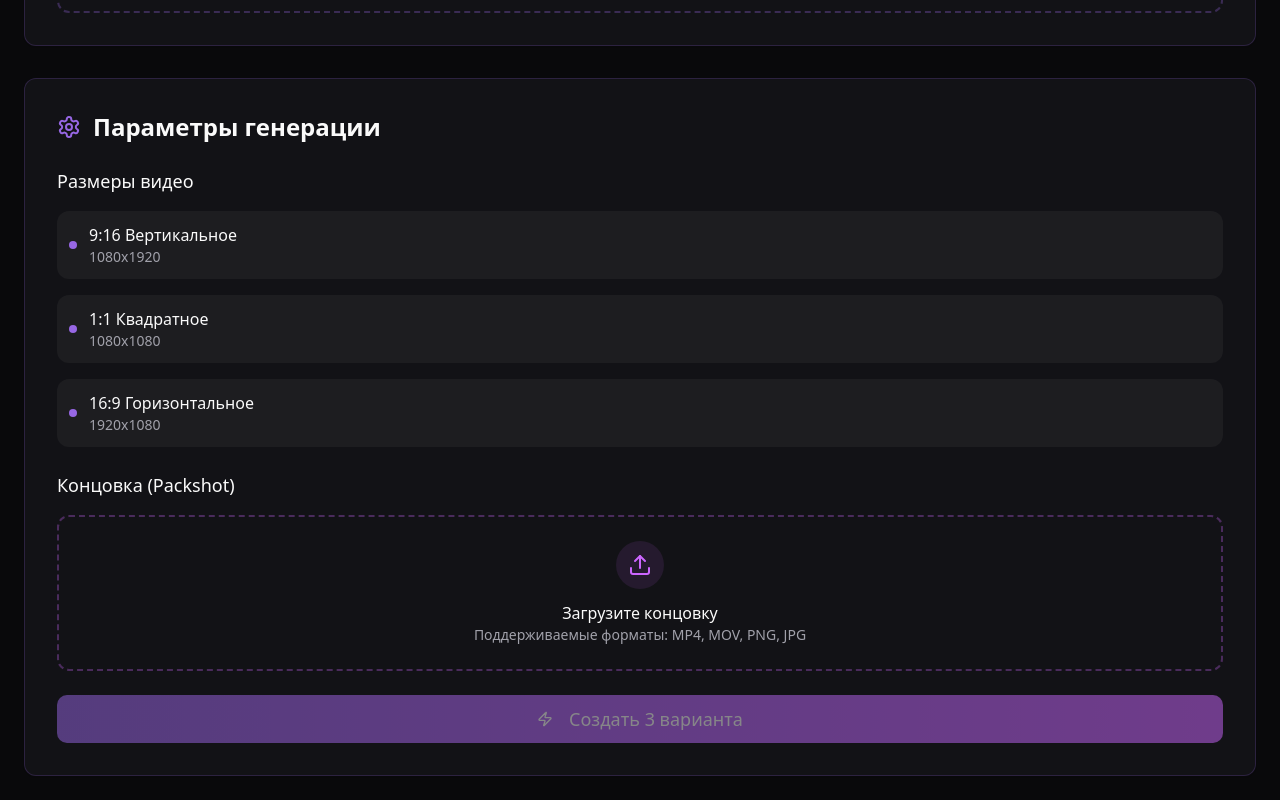
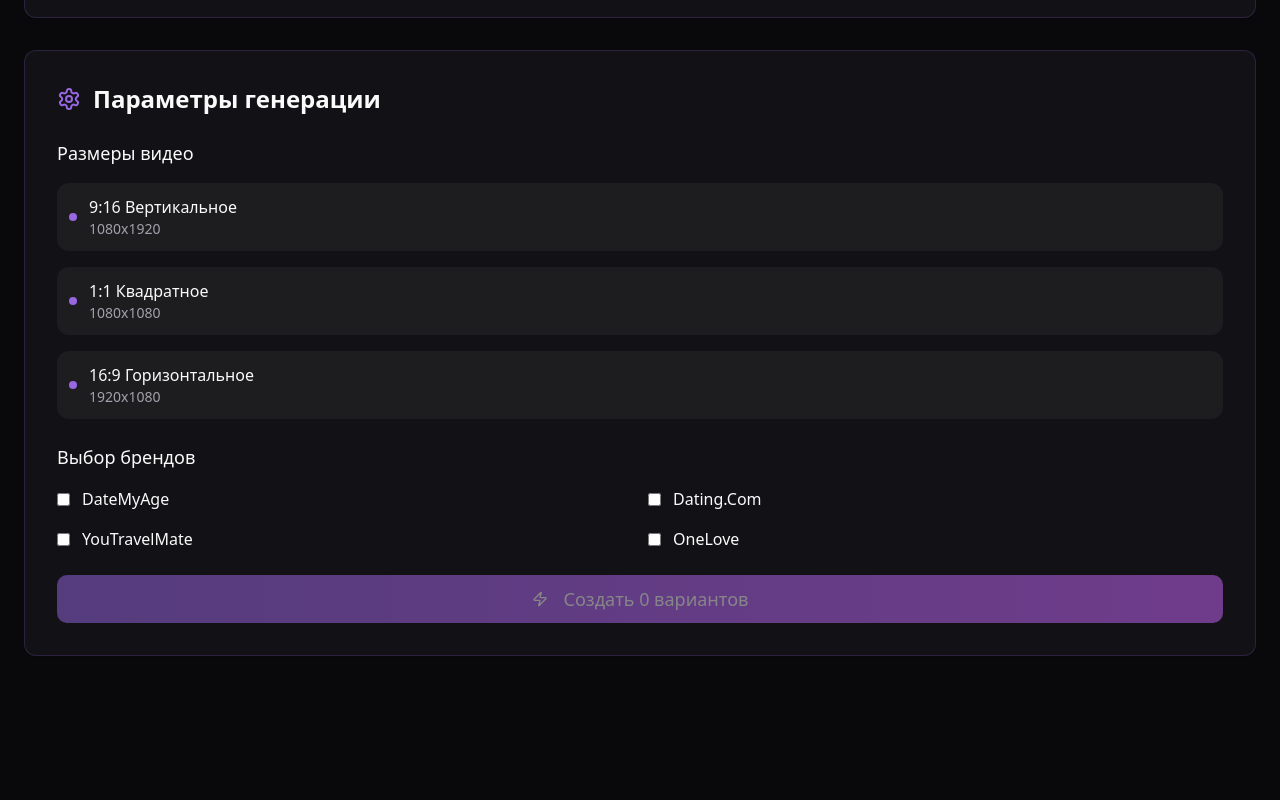
Before and after one commit to creative-sdg/multitulza, a React (Vite) app: page / in a window 1280 px wide. Shown: the part 698-1498 px from the top of the page. After the commit the page ends 1378 px from the top, so only its background shows below. Built offline with nearby package versions, Linux system fonts and the light colour scheme.

Commit message:
Add brand selection and packshot upload

```diff
--- a/package.json
+++ b/package.json
@@ -16,7 +16,7 @@
     "@radix-ui/react-alert-dialog": "^1.1.14",
     "@radix-ui/react-aspect-ratio": "^1.1.7",
     "@radix-ui/react-avatar": "^1.1.10",
-    "@radix-ui/react-checkbox": "^1.3.2",
+    "@radix-ui/react-checkbox": "^1.3.3",
     "@radix-ui/react-collapsible": "^1.1.11",
     "@radix-ui/react-context-menu": "^2.2.15",
     "@radix-ui/react-dialog": "^1.1.14",
--- a/src/components/VideoGenerator.tsx
+++ b/src/components/VideoGenerator.tsx
@@ -7,11 +7,12 @@ import { Input } from '@/components/ui/input';
 import { Label } from '@/components/ui/label';
 import { Upload, Play, Download, Zap, Video, Settings, Key } from 'lucide-react';
 import { toast } from 'sonner';
-import { CreatomateService, CREATOMATE_TEMPLATES } from '@/services/creatomateService';
+import { CreatomateService, CREATOMATE_TEMPLATES, AVAILABLE_BRANDS } from '@/services/creatomateService';
 
 interface VideoVariant {
   id: string;
   name: string;
+  brand: string;
   size: string;
   dimensions: string;
   status: 'pending' | 'generating' | 'completed' | 'error';
@@ -19,21 +20,44 @@ interface VideoVariant {
   url?: string;
 }
 
+interface BrandPackshots {
+  [brandId: string]: {
+    vertical?: File;
+    square?: File;
+    horizontal?: File;
+  };
+}
+
 const VideoGenerator = () => {
   const [sourceVideo, setSourceVideo] = useState<File | null>(null);
-  const [packshotVideo, setPackshotVideo] = useState<File | null>(null);
+  const [selectedBrands, setSelectedBrands] = useState<string[]>([]);
+  const [brandPackshots, setBrandPackshots] = useState<BrandPackshots>({});
   const [isGenerating, setIsGenerating] = useState(false);
   const [variants, setVariants] = useState<VideoVariant[]>([]);
   const [overallProgress, setOverallProgress] = useState(0);
   const [apiKey, setApiKey] = useState<string>('');
   const [creatomateService, setCreatomateService] = useState<CreatomateService | null>(null);
 
-  const handlePackshotUpload = (event: React.ChangeEvent<HTMLInputElement>) => {
+  const handlePackshotUpload = (brandId: string, size: string) => (event: React.ChangeEvent<HTMLInputElement>) => {
     const file = event.target.files?.[0];
     if (file) {
-      setPackshotVideo(file);
-      toast.success('Концовка загружена успешно!');
+      setBrandPackshots(prev => ({
+        ...prev,
+        [brandId]: {
+          ...prev[brandId],
+          [size]: file
         }
+      }));
+      toast.success(`Пакшот ${size} для ${AVAILABLE_BRANDS.find(b => b.id === brandId)?.name} загружен!`);
+    }
+  };
+
+  const handleBrandToggle = (brandId: string) => {
+    setSelectedBrands(prev =>
+      prev.includes(brandId)
+        ? prev.filter(id => id !== brandId)
+        : [...prev, brandId]
+    );
   };
 
   const handleVideoUpload = (event: React.ChangeEvent<HTMLInputElement>) => {
@@ -50,8 +74,8 @@ const VideoGenerator = () => {
       return;
     }
 
-    if (!packshotVideo) {
-      toast.error('Сначала загрузите концовку');
+    if (selectedBrands.length === 0) {
+      toast.error('Выберите хотя бы один бренд');
       return;
     }
 
@@ -60,27 +84,56 @@ const VideoGenerator = () => {
       return;
     }
 
+    // Проверяем что у каждого выбранного бренда есть все пакшоты
+    for (const brandId of selectedBrands) {
+      const brandName = AVAILABLE_BRANDS.find(b => b.id === brandId)?.name;
+      const packshots = brandPackshots[brandId];
+      if (!packshots?.vertical || !packshots?.square || !packshots?.horizontal) {
+        toast.error(`Загрузите все пакшоты для ${brandName}`);
+        return;
+      }
+    }
+
     const service = new CreatomateService(apiKey);
     setCreatomateService(service);
     setIsGenerating(true);
     setOverallProgress(0);
 
-    // Create 3 variants using Creatomate templates
-    const newVariants: VideoVariant[] = CREATOMATE_TEMPLATES.map(template => ({
-      id: template.id,
-      name: template.name,
+    // Создаем варианты для каждого бренда и размера
+    const newVariants: VideoVariant[] = [];
+    selectedBrands.forEach(brandId => {
+      const brandName = AVAILABLE_BRANDS.find(b => b.id === brandId)?.name || brandId;
+      CREATOMATE_TEMPLATES.forEach(template => {
+        newVariants.push({
+          id: `${brandId}-${template.id}`,
+          name: `${brandName} ${template.name}`,
+          brand: brandName,
           size: template.size,
           dimensions: template.dimensions,
           status: 'pending' as const,
           progress: 0
-    }));
+        });
+      });
+    });
 
     setVariants(newVariants);
 
-    // Process each template
-    const renderPromises = newVariants.map((variant, index) =>
-      processVariant(service, CREATOMATE_TEMPLATES[index], variant, sourceVideo, packshotVideo)
-    );
+    // Process each variant
+    const renderPromises = newVariants.map(variant => {
+      const brandId = selectedBrands.find(id => {
+        const brandName = AVAILABLE_BRANDS.find(b => b.id === id)?.name;
+        return variant.brand === brandName;
+      });
+      const template = CREATOMATE_TEMPLATES.find(t => variant.size === t.size);
+      const packshots = brandPackshots[brandId!];
+
+      let packshotFile: File;
+      if (template?.size === 'vertical') packshotFile = packshots.vertical!;
+      else if (template?.size === 'square') packshotFile = packshots.square!;
+      else packshotFile = packshots.horizontal!;
+
+      return processVariant(service, template!, variant, sourceVideo, packshotFile);
+    });
 
     try {
       await Promise.all(renderPromises);
@@ -170,7 +223,7 @@ const VideoGenerator = () => {
             </h1>
           </div>
            <p className="text-xl text-muted-foreground max-w-2xl mx-auto">
-            Загрузите видео и концовку, получите 3 оптимизированных размера
+             Выберите бренды и загрузите пакшоты для каждого размера
            </p>
         </div>
 
@@ -276,55 +329,97 @@ const VideoGenerator = () => {
                 ))}
               </div>
 
-              {/* Packshot Upload Section */}
+              {/* Brand Selection */}
               <div className="space-y-4">
-                <h3 className="font-medium text-lg">Концовка (Packshot)</h3>
-                <div className="border-2 border-dashed border-video-secondary/30 rounded-lg p-6 text-center hover:border-video-secondary/50 transition-colors">
+                <h3 className="font-medium text-lg">Выбор брендов</h3>
+                <div className="grid grid-cols-2 gap-4">
+                  {AVAILABLE_BRANDS.map(brand => (
+                    <div key={brand.id} className="space-y-4">
+                      <label className="flex items-center space-x-3 cursor-pointer">
+                        <input
+                          type="checkbox"
+                          checked={selectedBrands.includes(brand.id)}
+                          onChange={() => handleBrandToggle(brand.id)}
+                          className="rounded border-video-primary/30"
+                        />
+                        <span className="font-medium">{brand.name}</span>
+                      </label>
+
+                      {selectedBrands.includes(brand.id) && (
+                        <div className="space-y-3 ml-6 p-4 bg-video-surface-elevated rounded-lg">
+                          <p className="text-sm font-medium text-muted-foreground">Пакшоты для {brand.name}:</p>
+
+                          {/* Vertical packshot */}
+                          <div className="space-y-2">
+                            <Label htmlFor={`${brand.id}-vertical`}>Вертикальный (9:16)</Label>
                             <input
                               type="file"
                               accept="video/*,image/*"
-                    onChange={handlePackshotUpload}
+                              onChange={handlePackshotUpload(brand.id, 'vertical')}
                               className="hidden"
-                    id="packshot-upload"
+                              id={`${brand.id}-vertical`}
                             />
-                  <label htmlFor="packshot-upload" className="cursor-pointer space-y-3 block">
-                    <div className="flex justify-center">
-                      <div className="p-3 bg-video-secondary/10 rounded-full">
-                        <Upload className="h-6 w-6 text-video-secondary" />
-                      </div>
-                    </div>
-                    <div>
-                      <p className="font-medium">
-                        {packshotVideo ? packshotVideo.name : 'Загрузите концовку'}
-                      </p>
-                      <p className="text-sm text-muted-foreground">
-                        Поддерживаемые форматы: MP4, MOV, PNG, JPG
+                            <label htmlFor={`${brand.id}-vertical`} className="cursor-pointer block">
+                              <div className="border-2 border-dashed border-video-secondary/30 rounded-lg p-3 text-center hover:border-video-secondary/50 transition-colors">
+                                <p className="text-sm">
+                                  {brandPackshots[brand.id]?.vertical?.name || 'Загрузить вертикальный пакшот'}
                                 </p>
                               </div>
                             </label>
                           </div>
 
-                {packshotVideo && (
-                  <div className="flex items-center gap-4 p-4 bg-video-surface-elevated rounded-lg">
-                    <Play className="h-5 w-5 text-video-secondary" />
-                    <div>
-                      <p className="font-medium">{packshotVideo.name}</p>
-                      <p className="text-sm text-muted-foreground">
-                        Размер: {(packshotVideo.size / (1024 * 1024)).toFixed(1)} MB
+                          {/* Square packshot */}
+                          <div className="space-y-2">
+                            <Label htmlFor={`${brand.id}-square`}>Квадратный (1:1)</Label>
+                            <input
+                              type="file"
+                              accept="video/*,image/*"
+                              onChange={handlePackshotUpload(brand.id, 'square')}
+                              className="hidden"
+                              id={`${brand.id}-square`}
+                            />
+                            <label htmlFor={`${brand.id}-square`} className="cursor-pointer block">
+                              <div className="border-2 border-dashed border-video-secondary/30 rounded-lg p-3 text-center hover:border-video-secondary/50 transition-colors">
+                                <p className="text-sm">
+                                  {brandPackshots[brand.id]?.square?.name || 'Загрузить квадратный пакшот'}
                                 </p>
+                              </div>
+                            </label>
+                          </div>
+
+                          {/* Horizontal packshot */}
+                          <div className="space-y-2">
+                            <Label htmlFor={`${brand.id}-horizontal`}>Горизонтальный (16:9)</Label>
+                            <input
+                              type="file"
+                              accept="video/*,image/*"
+                              onChange={handlePackshotUpload(brand.id, 'horizontal')}
+                              className="hidden"
+                              id={`${brand.id}-horizontal`}
+                            />
+                            <label htmlFor={`${brand.id}-horizontal`} className="cursor-pointer block">
+                              <div className="border-2 border-dashed border-video-secondary/30 rounded-lg p-3 text-center hover:border-video-secondary/50 transition-colors">
+                                <p className="text-sm">
+                                  {brandPackshots[brand.id]?.horizontal?.name || 'Загрузить горизонтальный пакшот'}
+                                </p>
+                              </div>
+                            </label>
                           </div>
                         </div>
                       )}
+                    </div>
+                  ))}
+                </div>
               </div>
             </div>
 
             <Button
               onClick={generateVariants}
-              disabled={!sourceVideo || !packshotVideo || !apiKey.trim() || isGenerating}
+              disabled={!sourceVideo || selectedBrands.length === 0 || !apiKey.trim() || isGenerating}
               className="w-full py-6 text-lg bg-gradient-to-r from-video-primary to-video-secondary hover:opacity-90 transition-opacity"
             >
               <Zap className="h-5 w-5 mr-2" />
-              {isGenerating ? 'Генерирую варианты...' : 'Создать 3 варианта'}
+              {isGenerating ? 'Генерирую варианты...' : `Создать ${selectedBrands.length * 3} вариантов`}
             </Button>
           </div>
         </Card>
@@ -369,6 +464,7 @@ const VideoGenerator = () => {
                       </div>
 
                       <div className="space-y-2 text-sm text-muted-foreground">
+                        <p>Бренд: {variant.brand}</p>
                         <p>Размер: {variant.dimensions}</p>
                       </div>
 
--- a/src/services/creatomateService.ts
+++ b/src/services/creatomateService.ts
@@ -5,6 +5,11 @@ interface CreatomateTemplate {
   dimensions: string;
   mainVideoField: string;
   packshotField: string;
+}
+
+interface Brand {
+  id: string;
+  name: string;
 }
 
 interface CreatomateRenderRequest {
@@ -141,6 +146,14 @@ export class CreatomateService {
   }
 }
 
+// Available brands
+export const AVAILABLE_BRANDS = [
+  { id: 'datemyage', name: 'DateMyAge' },
+  { id: 'dating', name: 'Dating.Com' },
+  { id: 'youtravelmate', name: 'YouTravelMate' },
+  { id: 'onelove', name: 'OneLove' }
+];
+
 // Template configurations with real Creatomate template IDs
 export const CREATOMATE_TEMPLATES: CreatomateTemplate[] = [
   {
```
Also changed, not shown: 1 other file (tests, documents, lock files or other folders). Lines whose indentation alone changed are shown as unchanged.
